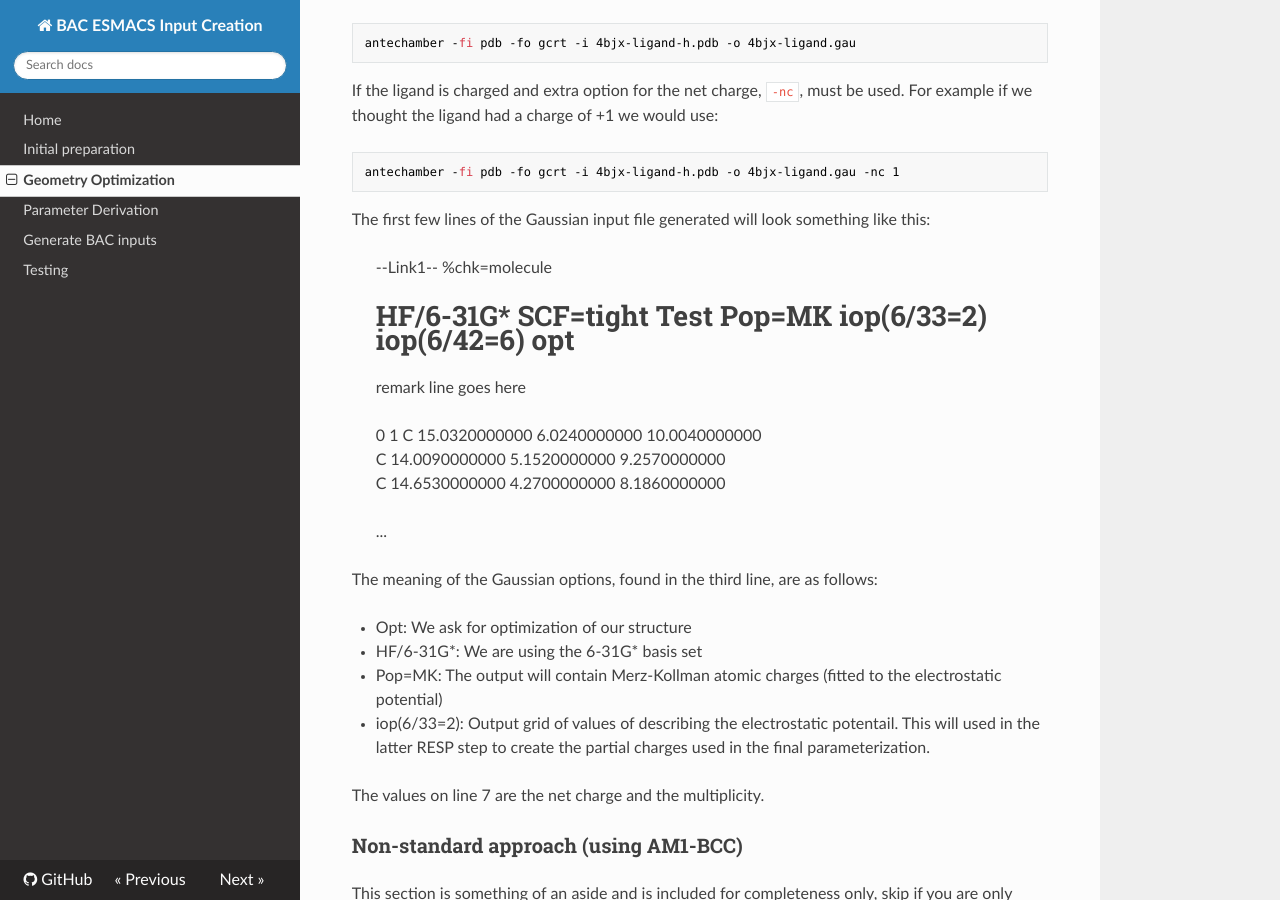
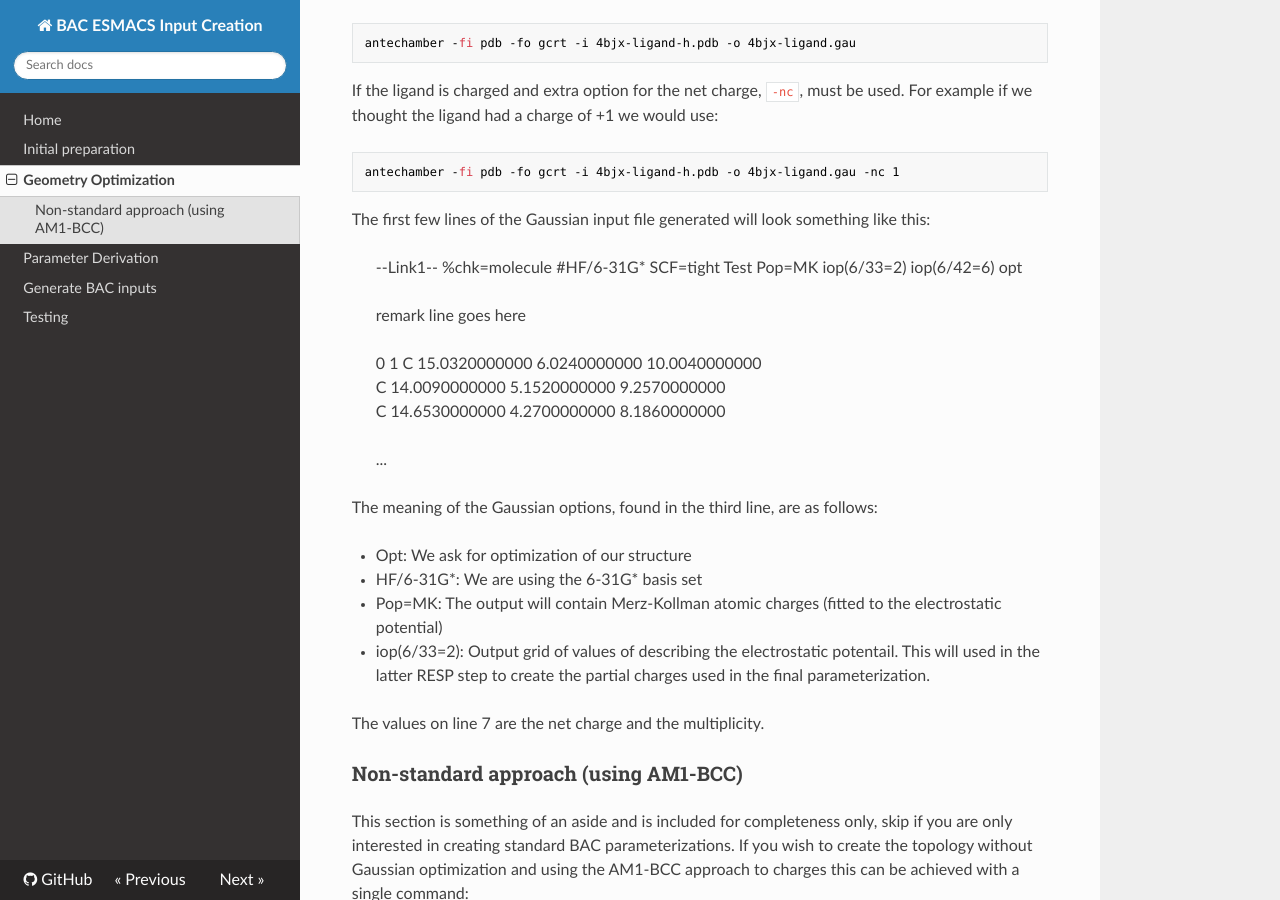
Before and after one commit to UCL-CCS/esmacs-input-creation-docs, an MkDocs documentation site: the page built from docs/geometry_optimization.md, in a window 1280 px wide and 900 px high, scrolled down 670 px. Built offline with MkDocs 1.6.1, drawn with Linux system fonts in a browser that asks for light colours; nearby versions of some CDN libraries; old or Windows-style settings are respelled for this version of MkDocs.

Commit message:
Try to get correct rendered format for Gaussian output

```diff
--- a/docs/geometry_optimization.md
+++ b/docs/geometry_optimization.md
@@ -35,7 +35,7 @@
 
 >--Link1--
 >%chk=molecule
->#HF/6-31G* SCF=tight Test Pop=MK iop(6/33=2) iop(6/42=6) opt
+>\#HF/6-31G* SCF=tight Test Pop=MK iop(6/33=2) iop(6/42=6) opt
 >
 >remark line goes here
 >
```
